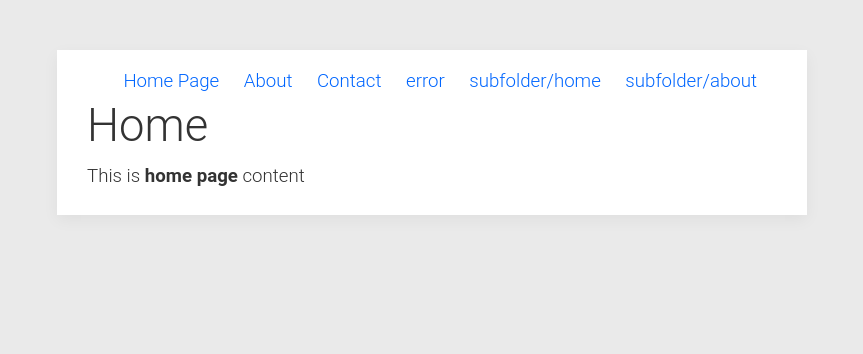
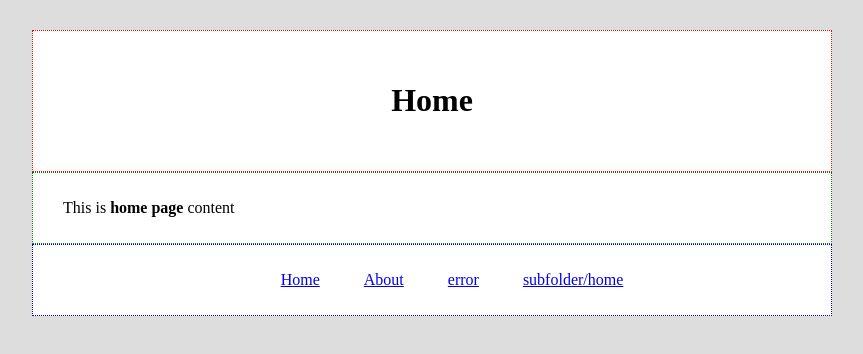
Before and after one commit to esironal/jsonify, a plain HTML site: page index.html in a window 1280 px wide. Shown: the whole page, without its empty margins (208-1071 px from the left). Drawn offline with Linux system fonts and the light colour scheme.

Commit message:
move html. inject data using classes

```diff
--- a/index.html
+++ b/index.html
@@ -1,97 +1,100 @@
 <!DOCTYPE html>
 <meta charset="utf-8">
-<title></title>
+<meta name="apple-mobile-web-app-capable" content="yes">
+<meta name="viewport" content="width=device-width, initial-scale=1.0 maximum-scale=1, user-scalable=no, minimal-ui">
+<title class="title"></title>
+
+<!-- css -->
 <style>
-* { box-sizing: border-box }
-html { margin: 0 }
-body { margin: 0; padding: 0; padding: 0; width: 100%; height: 100%; background: #fff; }
-.container { margin: auto; padding: 5px 15px; max-width: 750px; width: 100%; height: auto; background: #fff; color: #333; font-family: 'Source Sans Pro', Roboto, 'Open Sans', 'Myriad Pro', 'Helvetica Neue', Helvetica, sans-serif; font-size: 14pt; font-weight: 300; text-rendering: optimizeLegibility; -webkit-font-smoothing: subpixel-antialiased; }
-#content { margin: 0 0 7pt 0; line-height: 1.618; }
-a { outline: none !important; color: #06f; text-decoration: none !important; transition: all .2s ease-in-out; }
-a:hover { color: #08f }
-img { width: auto; max-width: 100%; height: auto; border: none; }
-strong { font-weight: 700 }
-hr { margin: 15px 0; border: none; border-bottom: 3px dashed #eaeaea; }
-ul { list-style-type: none; display: inline; margin: 0; padding: 0 10px; float: right; }
-li { display: inline; margin: 0: padding: 0; }
-li a { display: inline-block; margin: 0 5px; padding: 5px; }
-h1, h2, h3, h4, h5, h6 { display: block; margin: 0; margin: 5px 0; padding: 0; font-weight: 500; line-height: 1.3; }
-h1 { font-size: 24pt }
-h2 { display: inline; background-image: linear-gradient( transparent 85%, #eaeaea 85%, #eaeaea 90%, transparent 90%, transparent 100% ); font-size: 22pt; }
-h2:before, h2:after { display: block; width: 100%; height: 0px; content: ''; }
-h3 { font-size: 20pt }
-h4 { font-size: 18pt }
-h5 { font-size: 16pt }
-h6 { font-size: 14pt }
-@media (min-width: 481px) {
-  body { padding: 15px; height: auto; background: #eaeaea; }
-  .container { box-shadow: rgba(0,0,0,.05) 0 5px 15px }
-}
-@media (min-width: 769px) {
-  body { padding: 50px 15px }
-  .container { padding: 15px 30px }
-  h1 { font-size: 34pt; font-weight: 300; }
-  h2 { font-size: 24pt }
-  h3 { font-size: 20pt }
-  h4 { font-size: 18pt }
-  h5 { font-size: 16pt }
-  h6 { font-size: 14pt }
-}
+body { background: #ddd; }
+.container { background: #fff; width: 90%; max-width: 800px; margin: 30px auto; }
+.header { border: 1px dotted red; padding: 30px; text-align: center; }
+.content { border: 1px dotted green; padding: 10px 30px; }
+.sidebar { border: 1px dotted black; float: right; padding: 10px 30px; margin: 0 0 0 30px; }
+.footer { border: 1px dotted blue; padding: 10px 30px; text-align: center; }
+.footer li { display: inline; margin: 0 20px; }
 </style>
+
+<!-- HTML common to all the pages -->
 <div class="container">
-  <ul>
-    <li><a href="#">Home Page</a></li>
-    <li><a href="#about">About</a></li>
-    <li><a href="#contact">Contact</a></li>
-    <li><a href="#error">error</a></li>
-    <li><a href="#subfolder/index">subfolder/home</a></li>
-    <li><a href="#subfolder/about">subfolder/about</a></li>
-  </ul>
-  <h1 id="title"></h1>
-  <div id="content"></div>
+  <div class="header">
+    <h1 class="title"></h1>
+  </div>
+  <div class="content">
+
+  </div>
+  <div class="footer">
+    <ul>
+      <li><a href="#">Home</a></li>
+      <li><a href="#about">About</a></li>
+      <li><a href="#error">error</a></li>
+      <li><a href="#subfolder/index">subfolder/home</a></li>
+    </ul>
+  </div>
 </div>
+
+<!-- HTML specific to each page -->
+<script type="text/html" id=html_home>
+<p>This is <strong>home page</strong> content</p>
+</script>
+
+<script type="text/html" id=html_about>
+<div class="sidebar"></div>
+<p>This is the <strong>about page</strong></p>
+</script>
+
+<script type="text/html" id=html_subfolder_home>
+<p>This is the <strong>subfolder index page</strong></p>
+</script>
+
+<script type="text/html" id=html_404>
+<p>Page not found</p>
+</script>
+
+<!-- JSON model -->
 <script>
-var pages =
+var data =
 {
-  "index":{
+  "index": {
     "title":"Home",
-    "content":"This is <strong>home page</strong> content"
+    "content": html_home.innerHTML
   },
-  "about":{
+  "about": {
     "title":"About",
-    "content":"This is <strong>about page</strong> content"
+    "content": html_about.innerHTML,
+    "sidebar": "sidebar text"
   },
-  "contact":{
-    "title":"Contact",
-    "content":"This is the <strong>contact page</strong>"
+  "subfolder/index": {
+    "title":"Subfolder index",
+    "content": html_subfolder_home.innerHTML
   },
-  "subfolder/index":{
-    "title":"Subfolder index",
-    "content":"This is the <strong>subfolder index page</strong>"
+  "404": {
+    "title":"404",
+    "content": html_404.innerHTML
   },
-  "subfolder/about":{
-    "title":"Subfolder about",
-    "content":"This is the <strong>subfolder about page</strong>"
-  },
-  "404":{
-    "title":"404",
-    "content":"Page not found"
-  }
 };
+</script>
 
-// On load, and on hash change:
-onload=onhashchange=function(){
+<!-- JS engine -->
+<script>
+onload = onhashchange = function() {
 
-  // Read the hash in the URL to find the current page
-  // index by default, 404 if page not found, index if there's no 404 page
-  var hash;
+  // vars
+  var hash, elems, i, j;
+
+  // Find current page
   if(location.hash) hash = location.hash.slice(1);
   else hash = "index";
-  if(!pages[hash]) hash = "404";
-  if(!pages[hash]) hash = "index";
+  if(!data[hash]) hash = "404";
+  if(!data[hash]) hash = "index";
+  if(!data[hash]) die;
 
-  // Fill the page with the data in the JSON model
-  document.title = document.getElementById("title").innerHTML = pages[hash]["title"];
-  document.getElementById("content").innerHTML = pages[hash]["content"];
+  // Process page's data
+  for(i in data[hash]){
+    elems = document.querySelectorAll("."+i);
+    for(j in elems){
+      elems[j].innerHTML=data[hash][i];
+    }
+  }
 }
 </script>
```
